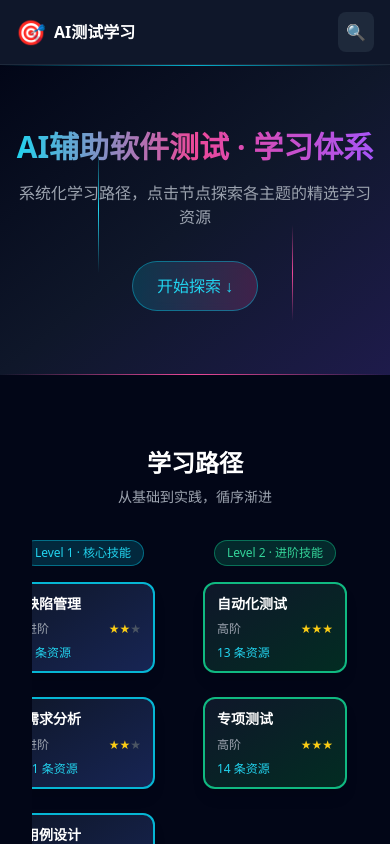
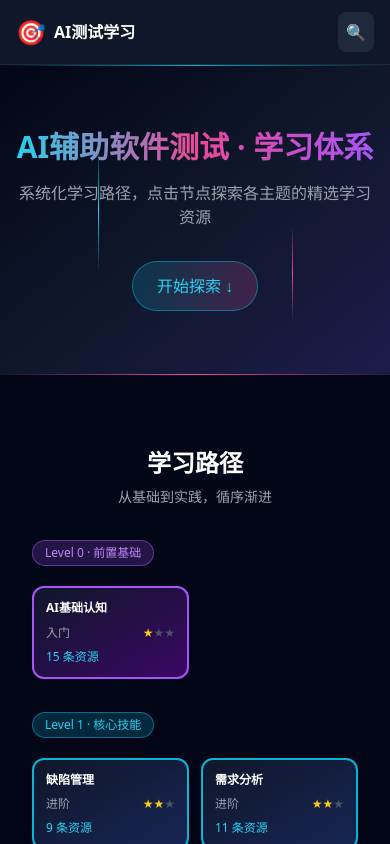
Before and after one commit to dazhuang778/ai-test-learning-site, a Next.js app: page / in a window 390 px wide. Shown: the top 844 px of the page. Built offline with nearby package versions, Linux system fonts and the light colour scheme.

Commit message:
feat: 知识图谱响应式布局 - 移动端垂直网格，桌面端水平排列卡片放大

```diff
--- a/components/KnowledgeGraph.tsx
+++ b/components/KnowledgeGraph.tsx
@@ -47,8 +47,55 @@ export default function KnowledgeGraph({ nodes }: KnowledgeGraphProps) {
         <p className="text-gray-400 text-sm">从基础到实践，循序渐进</p>
       </div>
 
-      {/* 水平布局 */}
-      <div className="flex items-start justify-center overflow-x-auto pb-8">
+      {/* 移动端布局：垂直网格 */}
+      <div className="flex flex-col gap-8 sm:hidden">
+        {sortedLevels.map(level => {
+          const levelNodes = levels[level];
+          const style = LEVEL_STYLES[level] ?? LEVEL_STYLES[0];
+
+          return (
+            <div key={level} className="flex flex-col gap-3">
+              <div className="mb-2">
+                <span
+                  className={`inline-block px-3 py-1 rounded-full text-xs font-medium backdrop-blur-sm ${style.badge}`}
+                >
+                  {style.label}
+                </span>
+              </div>
+              <div className="grid grid-cols-2 gap-3">
+                {levelNodes.map(node => (
+                  <Link
+                    key={node.slug}
+                    href={`/nodes/${node.slug}`}
+                    className={`block p-3 rounded-xl border-2 cursor-pointer shadow-lg hover:shadow-xl hover:-translate-y-1 transition-all duration-200 ${style.card}`}
+                  >
+                    <div className="font-bold text-white text-xs leading-snug mb-2">
+                      {node.title}
+                    </div>
+                    <div className="flex items-center justify-between">
+                      <span className="text-xs text-gray-400">{node.stage}</span>
+                      <span className="text-xs leading-none">
+                        {Array.from({ length: 3 }).map((_, i) => (
+                          <span
+                            key={i}
+                            className={i < node.difficulty ? 'text-yellow-400' : 'text-gray-600'}
+                          >
+                            ★
+                          </span>
+                        ))}
+                      </span>
+                    </div>
+                    <div className="text-xs text-cyan-400 mt-2">{node.resources.length} 条资源</div>
+                  </Link>
+                ))}
+              </div>
+            </div>
+          );
+        })}
+      </div>
+
+      {/* 桌面端布局：水平排列 */}
+      <div className="hidden sm:flex items-start justify-center overflow-x-auto pb-8">
         {sortedLevels.map(level => {
           const levelNodes = levels[level];
           const style = LEVEL_STYLES[level] ?? LEVEL_STYLES[0];
@@ -57,9 +104,8 @@ export default function KnowledgeGraph({ nodes }: KnowledgeGraphProps) {
             <div
               key={level}
               className="flex flex-col items-center flex-shrink-0"
-              style={{ minWidth: '160px', marginRight: '32px' }}
+              style={{ minWidth: '200px', marginRight: '48px' }}
             >
-              {/* Level 标签 */}
               <div className="mb-4">
                 <span
                   className={`inline-block px-3 py-1 rounded-full text-xs font-medium backdrop-blur-sm ${style.badge}`}
@@ -68,13 +114,12 @@ export default function KnowledgeGraph({ nodes }: KnowledgeGraphProps) {
                 </span>
               </div>
 
-              {/* 节点容器 */}
               <div className="flex flex-col gap-6">
                 {levelNodes.map(node => (
                   <Link
                     key={node.slug}
                     href={`/nodes/${node.slug}`}
-                    className={`block w-36 sm:w-44 px-3 py-2.5 sm:px-4 sm:py-3 rounded-xl border-2 cursor-pointer shadow-lg hover:shadow-xl hover:-translate-y-1 transition-all duration-200 ${style.card}`}
+                    className={`block w-60 px-4 py-3 rounded-xl border-2 cursor-pointer shadow-lg hover:shadow-xl hover:-translate-y-1 transition-all duration-200 ${style.card}`}
                   >
                     <div className="font-bold text-white text-sm leading-snug mb-2">
                       {node.title}
```
